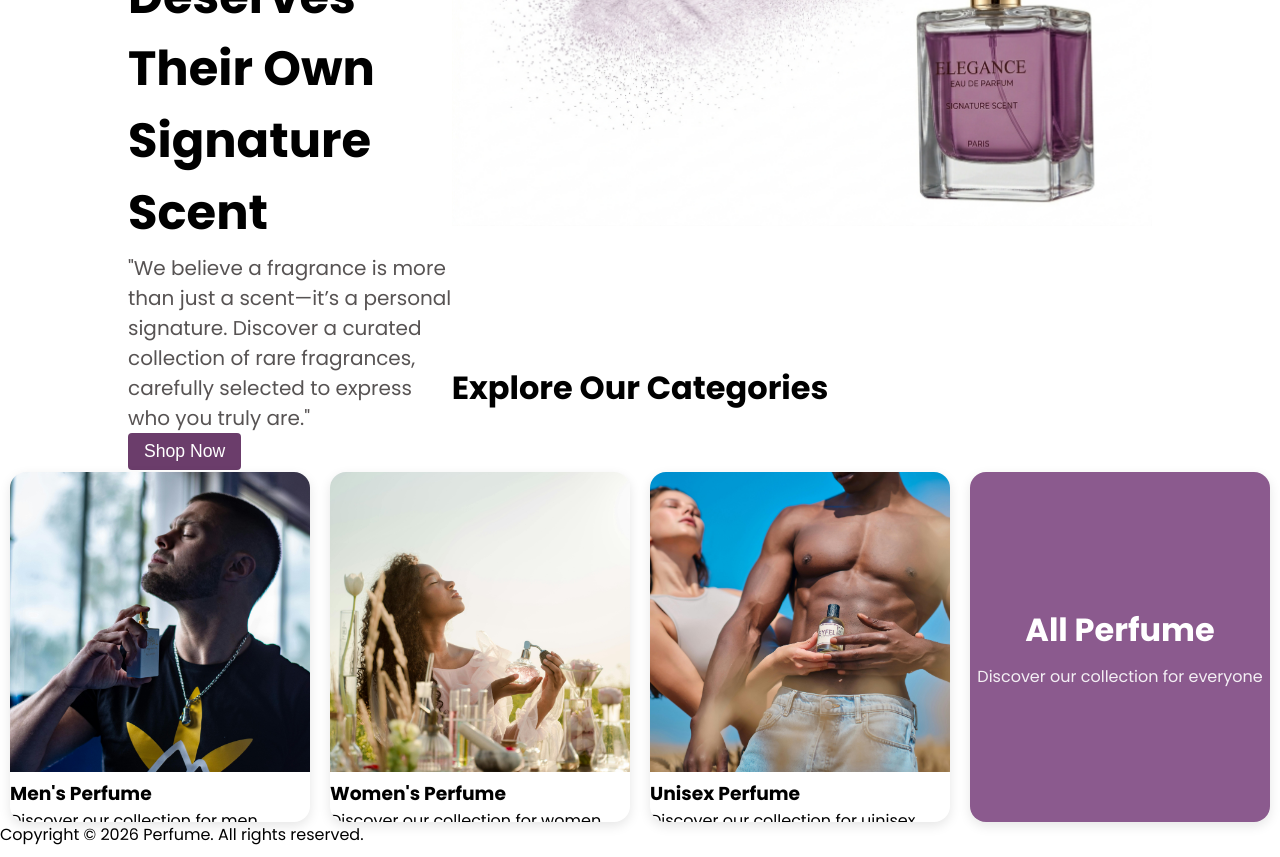
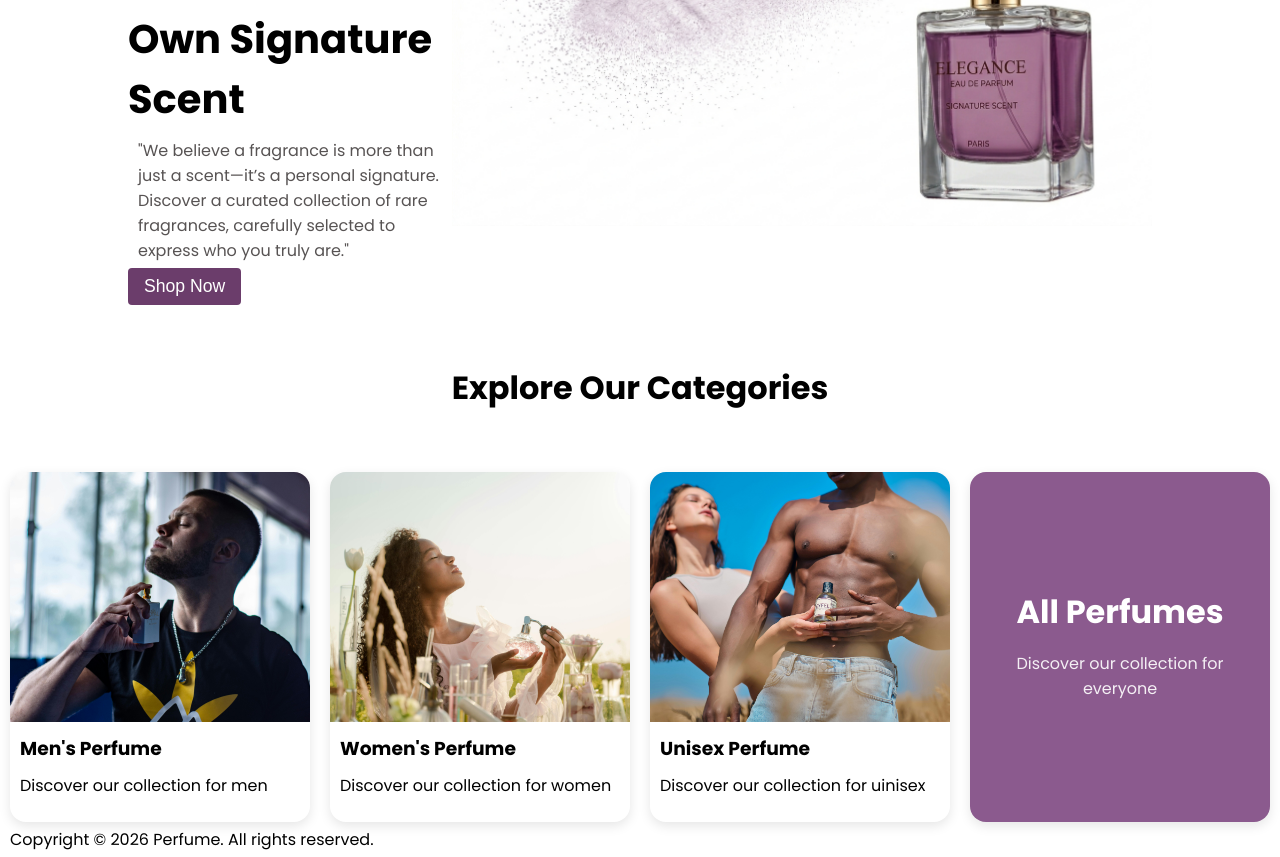
Before and after one commit to benjamin-dreje/perfume, a Next.js app: page / in a window 1280 px wide. Shown: the part 360-1217 px from the top of the page. Built offline with nearby package versions, Linux system fonts and the light colour scheme.

Commit message:
card content

```diff
--- a/src/app/page.css
+++ b/src/app/page.css
@@ -27,12 +27,12 @@ section.heroSection {
 }
 
 .homeText h1 {
-  font-size: 3rem;
+  font-size: 2.5rem;
   margin-bottom: 4px;
 }
 
 .homeText p {
-  font-size: 1.25rem;
+  font-size: 1rem;
   color: rgba(68, 63, 63, 0.897);
 }
 
@@ -70,7 +70,7 @@ section.heroSection {
 
 .categorySection img {
   width: 100%;
-  height: 300px;
+  height: 250px;
   object-fit: cover;
 }
 
@@ -80,6 +80,11 @@ section.heroSection {
   display: block; /* חשוב! גורם ללינק לתפוס את כל שטח הכרטיס */
   width: 100%;
   height: 100%;
+}
+
+.cardContent h3,
+p {
+  padding: 5px 10px;
 }
 /* עיצוב ספציפי לכרטיס האחרון */
 .all-perfumes-card {
--- a/src/app/page.js
+++ b/src/app/page.js
@@ -63,7 +63,7 @@ export default function Home() {
           <article className="card all-perfumes-card">
             <Link href="/product/all" className="cardLink">
               <div className="cardContent">
-                <h2>All Perfume</h2>
+                <h2>All Perfumes</h2>
                 <p>Discover our collection for everyone</p>
               </div>
             </Link>
```
